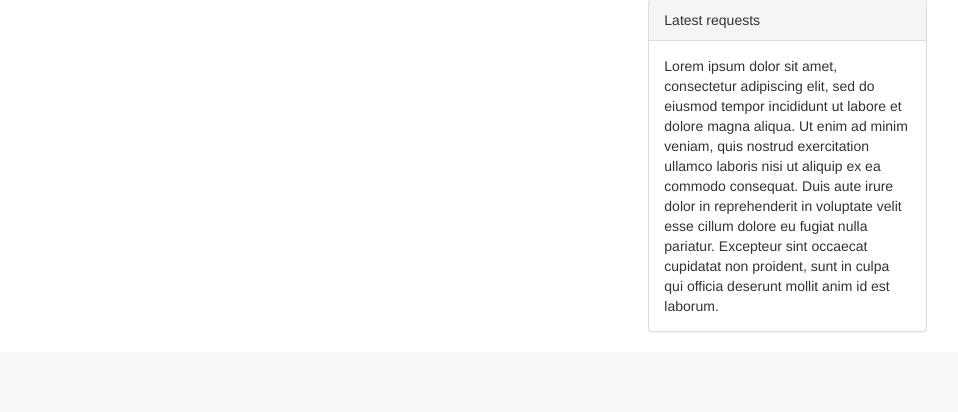
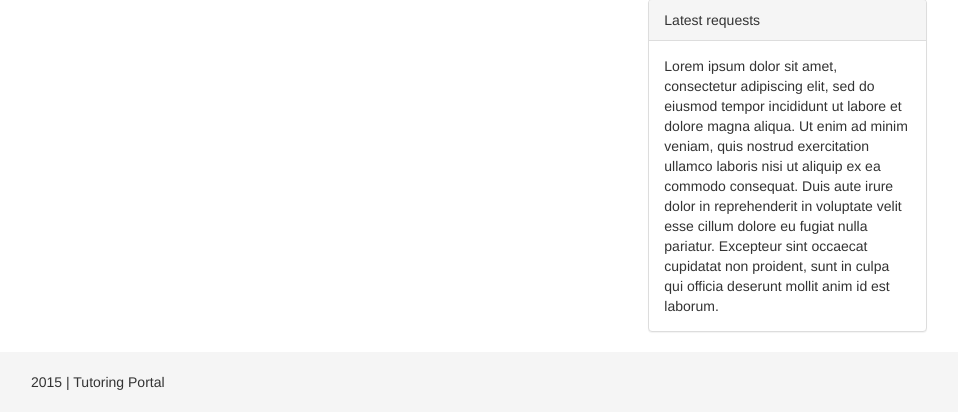
Before and after one commit to jimmy89Li/Tutoring, a PHP site: page /home.php in a window 1280 px wide. Shown: the part 735-1147 px from the top of the page, without its empty margins (161-1119 px from the left). Before the commit the page ends 1067 px from the top, so only its background shows below. Run offline with PHP 8.4, Linux system fonts and the light colour scheme; some libraries are stand-ins or nearby versions.

Commit message:
added footer

```diff
--- a/home.php
+++ b/home.php
@@ -89,6 +89,11 @@
 </div>
 
 </section><!--Main Section-->
+<footer class="footer">
+	<div class="footerContainer">
+		<p>2015 | Tutoring Portal</p>
+	</div>
+</foter>
 </div><!--Container-->
 	<!-- jQuery (necessary for Bootstrap's JavaScript plugins) -->
     <script src="https://ajax.googleapis.com/ajax/libs/jquery/1.11.3/jquery.min.js"></script>
--- a/style.css
+++ b/style.css
@@ -45,3 +45,16 @@ header{
 .sidebar{
 	min-height:520px;
 }
+.footer {
+    position: absolute;
+    width: 100%;
+    height: 60px;
+    background-color: #f5f5f5;
+}
+.footerContainer{
+	width:auto;
+	margin: 0 15%;
+}
+.footerContainer p{
+	margin: 20px 0;
+}
```
